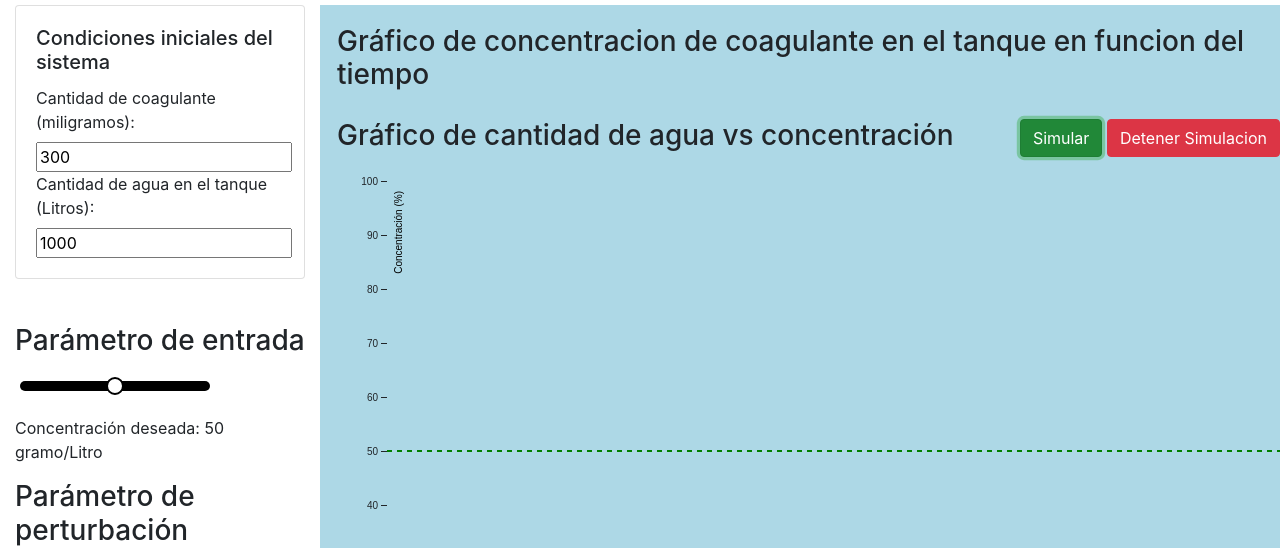
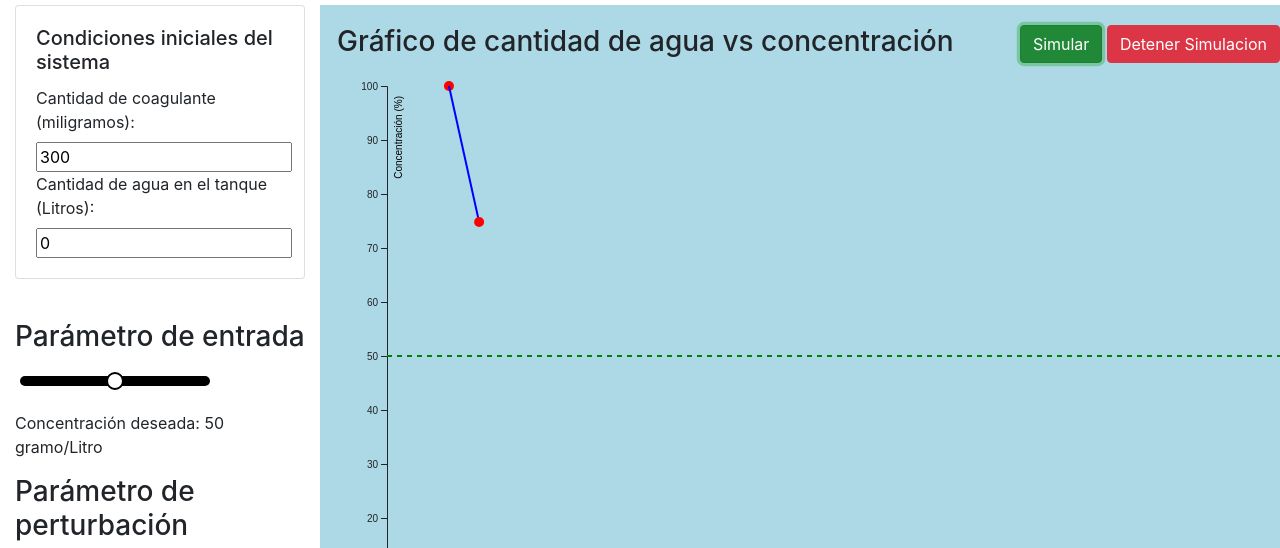
Before and after one commit to UTNDevs/TDC_2024-TPF-Simulacion, a website: page src/public/dashboard.html in a window 1280 px wide. Both pictures are taken after a click on the button "Simular". Shown: the part 191-739 px from the top of the page. Drawn offline with nearby package versions, Linux system fonts and the light colour scheme.

Commit message:
Detailing some thinks.

```diff
--- a/src/public/dashboard.html
+++ b/src/public/dashboard.html
@@ -34,7 +34,7 @@
                             <label class="card-text" for="cantCoagulante">Cantidad de coagulante (miligramos):</label>
                             <input type="number" id="cantCoagulante" name="inputCantCoagulante" value="300" readonly>
                             <label class="card-text" for="cantInicialAgua">Cantidad de agua en el tanque (Litros):</label>
-                            <input type="number" id="cantInicialAgua" name="inputCantInicialAgua" value="1000" readonly>
+                            <input type="number" id="cantInicialAgua" name="inputCantInicialAgua" value="0" placeholder="max:1000L">
                         </div>
                     </div>
 
@@ -49,7 +49,7 @@
                     <!-- Parametro de entrada -->
                     <h3>Parámetro de perturbación</h3>
                     <div id="potPerturbacion"></div>
-                    <p>Pertubación: <span id="valorPotPerturbacion">1000</span> gramo/Litro</p>
+                    <p>Pertubación: <span id="valorPotPerturbacion">25</span> gramo/Litro</p>
                     <button id="botonPerturbacion" class="btn btn-danger">
                         Simular perturbacion
                     </button>
@@ -60,16 +60,6 @@
                     </div>
             </div>
             <div class="col-9 container-fluid" style="background-color: lightblue;">
-                <!-- Grafico de concentracion en funcion del tiempo en el tanque -->
-                <div class="row">
-                    <div class="container-fluid" style="margin-top: 2%; margin-right: 2%;">
-                        <div class="row" style="margin-inline-start: 2px;">
-                            <h3>Gráfico de concentracion de coagulante en el tanque en funcion del tiempo</h3>
-                            <div id="graficoConcentracionEnFuncionDelTiempo" style="width: 100%; height: 100%;"></div>
-                        </div>
-                    </div>
-                </div>
-
                 <!-- Grafico de cantidad de agua vs concentracion -->
                 <div class="row">
                     <div class="container-fluid" style="margin-top: 2%; margin-right: 2%;">
--- a/src/public/scripts/concentrationAndQuantityGraph.js
+++ b/src/public/scripts/concentrationAndQuantityGraph.js
@@ -12,7 +12,7 @@ const cAndQGraphicSvg = d3.select('#graficoCantidadVsConcentracion')
     .attr('transform', `translate(${cAndQMargin.left},${cAndQMargin.top})`);
 
 const x = d3.scaleLinear()
-    .domain([0, 1000]) // Cantidad de agua de 0 a 100 litros
+    .domain([0, 1500]) // Cantidad de agua de 0 a 100 litros
     .range([0, cAndQWidth]);
 
 const y = d3.scaleLinear()
@@ -78,8 +78,11 @@ function reDrawCAndQGraphic(desiredConcentration) {
     .attr('stroke-dasharray', '5,5');
 
     // Selecciona y actualiza la línea
-    cAndQGraphicSvg.selectAll('path')
+    cAndQGraphicSvg.append('path')
         .datum(graphicData)
+        .attr('fill', 'none')
+        .attr('stroke', 'blue')
+        .attr('stroke-width', 2)
         .attr('d', cAndQLine);
 
     // Selecciona y actualiza los círculos
--- a/src/public/scripts/concentrationPot.js
+++ b/src/public/scripts/concentrationPot.js
@@ -35,4 +35,4 @@ function createPotentiometer(svgSelector, valueSelector, width, height, valueMax
 
 // Crear potenciometros para diferentes selectores
 createPotentiometer('#potConcentracion', '#valorPotConcentracion', 200, 50, 100);
-createPotentiometer('#potPerturbacion', '#valorPotPerturbacion', 200, 50, 2000);
+createPotentiometer('#potPerturbacion', '#valorPotPerturbacion', 200, 50, 50);
--- a/src/public/simulator/simulation.js
+++ b/src/public/simulator/simulation.js
@@ -35,9 +35,9 @@ let initialWaterQuantity = document.getElementById("cantInicialAgua");
 let initialCoagulantQuantity = document.getElementById("cantCoagulante");
 
 // Inicializar variables y parámetros
-let desiredConcentration =  parseInt(potConcentrationValue?.textContent || '50', 10);
-let perturbation = parseInt(potPerturbationValue?.textContent || '2000', 10);
-let waterQuantity = parseInt(initialWaterQuantity.value);
+let desiredConcentration = parseInt(potConcentrationValue?.textContent, 10);
+let perturbation = 0;
+let waterQuantity = 0;
 let coagulantQuantity = parseInt(initialCoagulantQuantity.value);
 let actualConcentration = 0;
 let decimalsPrecision = 0.1
@@ -47,21 +47,23 @@ async function initSimulation() {
     clearScreen();
 
     // Parámetros PID para el agua
-    let Kp = 0.2, Ki = 0.02, Kd = 0.0005;
+    let Kp = 2, Ki = 0.02, Kd = 0.0005;
     let pidAgua = new PIDController(Kp, Kd, Ki);
     let error = 0;
 
-    actualConcentration = calculateConcentration(coagulantQuantity, waterQuantity);
+    while (true) {
+        // Calculo de la concentracion de coagulante
+        actualConcentration = calculateConcentration(coagulantQuantity, waterQuantity);
+        actualConcentration += perturbation;
 
-    while (true) {
         error = Math.abs(actualConcentration - desiredConcentration)
-        if (error <= decimalsPrecision){
+        if (error <= decimalsPrecision) {
             graphicData.push({concentration: actualConcentration, water: waterQuantity});
             console.log(graphicData[graphicData.length - 1]);
             endedProcessMessage.style.display = 'flex';
-            inputFinalWaterConcentration.setAttribute("value", waterQuantity.toFixed(4)+" L");
-            inputFinalConcentration.setAttribute("value",actualConcentration.toFixed(4)+" g/L");
-            inputError.setAttribute("value", (100 * error/desiredConcentration).toFixed(4)+" %");
+            inputFinalWaterConcentration.setAttribute("value", waterQuantity.toFixed(4) + " L");
+            inputFinalConcentration.setAttribute("value", actualConcentration.toFixed(4) + " g/L");
+            inputError.setAttribute("value", (100 * error / desiredConcentration).toFixed(4) + " %");
             break;
         }
 
@@ -72,9 +74,6 @@ async function initSimulation() {
         // Calculo del ajuste de agua
         let waterAdjust = truncateToThreeDecimals(pidAgua.calculate(desiredConcentration, actualConcentration));
         waterQuantity -= waterAdjust;
-
-        // Calculo de la concentracion de coagulante
-        actualConcentration = calculateConcentration(coagulantQuantity, waterQuantity);
 
         console.log(graphicData[graphicData.length - 1]);
         console.log("================\n");
@@ -98,18 +97,25 @@ function calculateConcentration(coagulantQuantity, waterQuantity) {
     return truncateToThreeDecimals((coagulantQuantity * 100) / (waterQuantity + coagulantQuantity));
 }
 
-function clearScreen(){
+function clearScreen() {
     finalWaterQuantity.setAttribute("value", "0 L");
-    finalConcentrationQuantity.setAttribute("value","0 g/L");
+    finalConcentrationQuantity.setAttribute("value", "0 g/L");
     inputError.setAttribute("value", "0 %");
     endedProcessMessage.style.display = 'none';
 }
 
 // Add this script to handle play and pause functionality
 document.getElementById('playButton').addEventListener('click', () => {
-    initSimulation().then(_ => {});
+    desiredConcentration = parseInt(potConcentrationValue?.textContent)
+    waterQuantity = parseInt(initialWaterQuantity.value);
+    initSimulation().then(_ => {
+    });
 });
 
 document.getElementById('stopButton').addEventListener('click', () => {
     window.location.reload();
 });
+
+document.getElementById('botonPerturbacion').addEventListener('click', () => {
+    perturbation = parseInt(potPerturbationValue?.textContent || '50', 10);
+})
```
